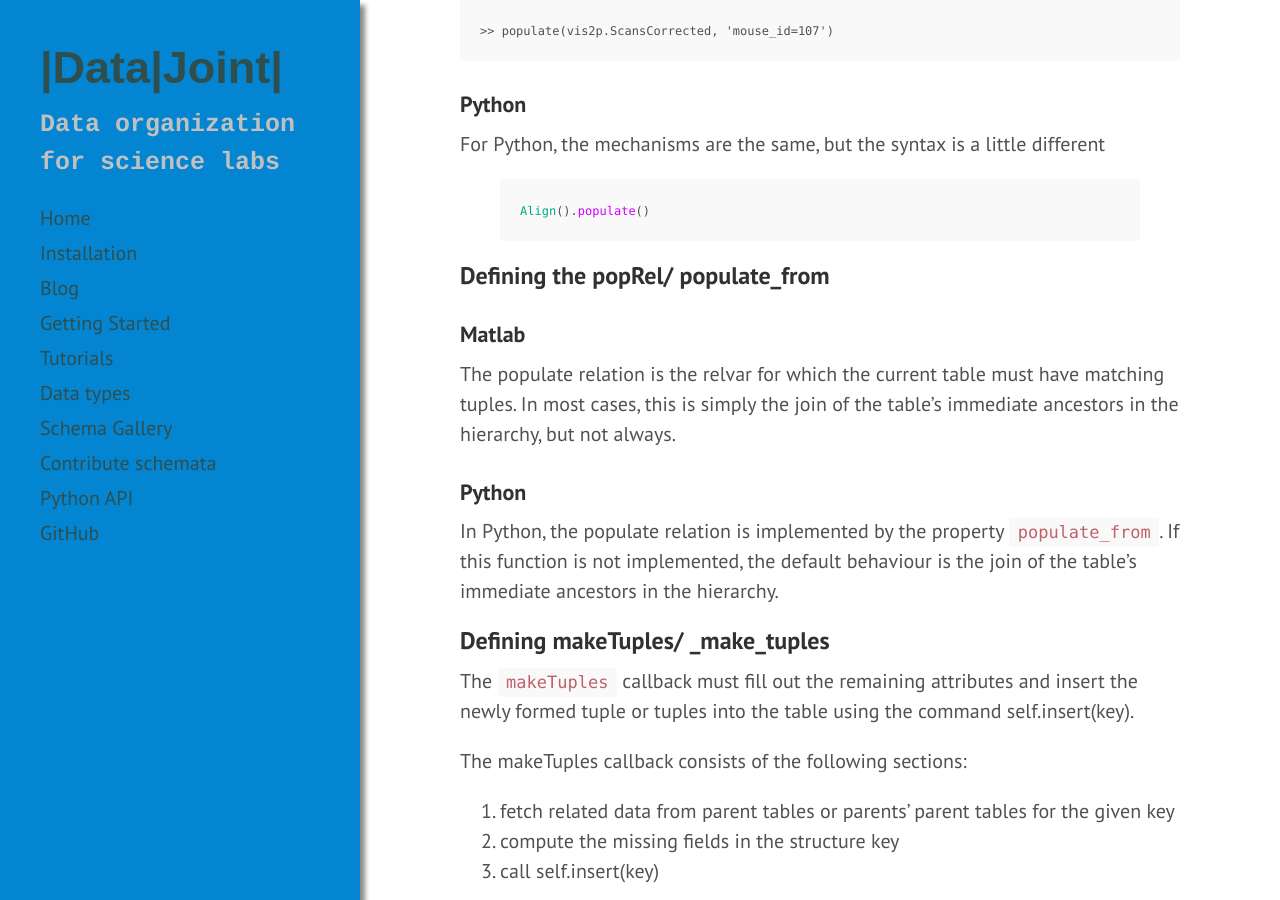
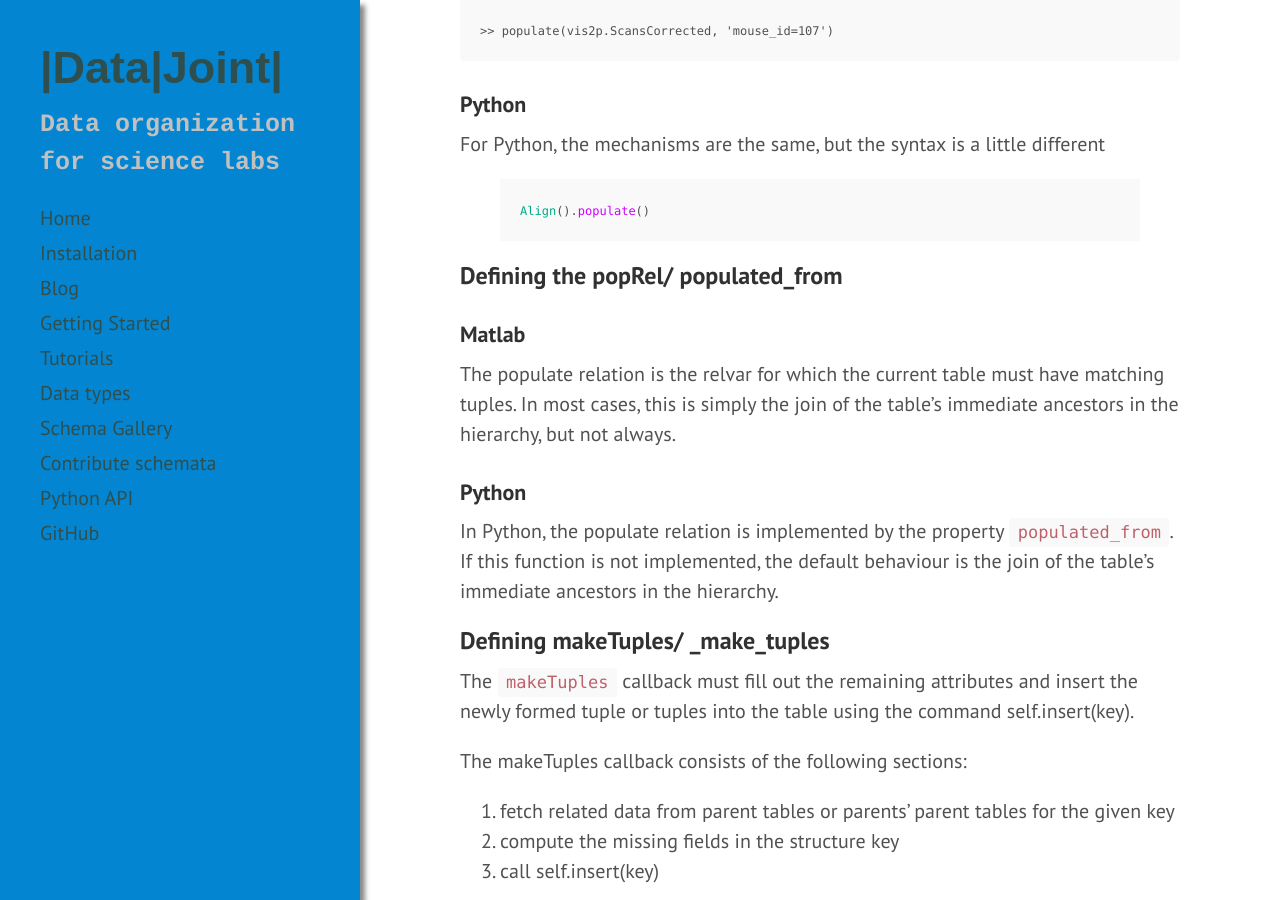
Before and after one commit to datajoint/datajoint-github-page, a Jekyll site: the page built from _posts/2015-05-05-populating.md, in a window 1280 px wide and 900 px high, scrolled down 2286 px. Built offline with Jekyll 4.4.1, drawn with Linux system fonts in a browser that asks for light colours; Markdown is read by kramdown in place of the engine named in the settings; some of the changed text lies outside the part shown.

Commit message:
fixed populated from bug

```diff
--- a/_posts/2015-05-05-populating.md
+++ b/_posts/2015-05-05-populating.md
@@ -57,7 +57,7 @@
   """
 
   @property
-  def populate_from(self):
+  def populated_from(self):
     return common.TpScan
 
 
@@ -99,7 +99,7 @@
 
 
 
-## Defining the popRel/ populate_from
+## Defining the popRel/ populated_from
 
 ### Matlab
 
@@ -107,7 +107,7 @@
 
 ### Python
 
-In Python, the populate relation is implemented by the property `populate_from`. If this function is not implemented, the default behaviour is the join of the table's immediate ancestors in the hierarchy.
+In Python, the populate relation is implemented by the property `populated_from`. If this function is not implemented, the default behaviour is the join of the table's immediate ancestors in the hierarchy.
 
 ## Defining makeTuples/ \_make_tuples
 
```
